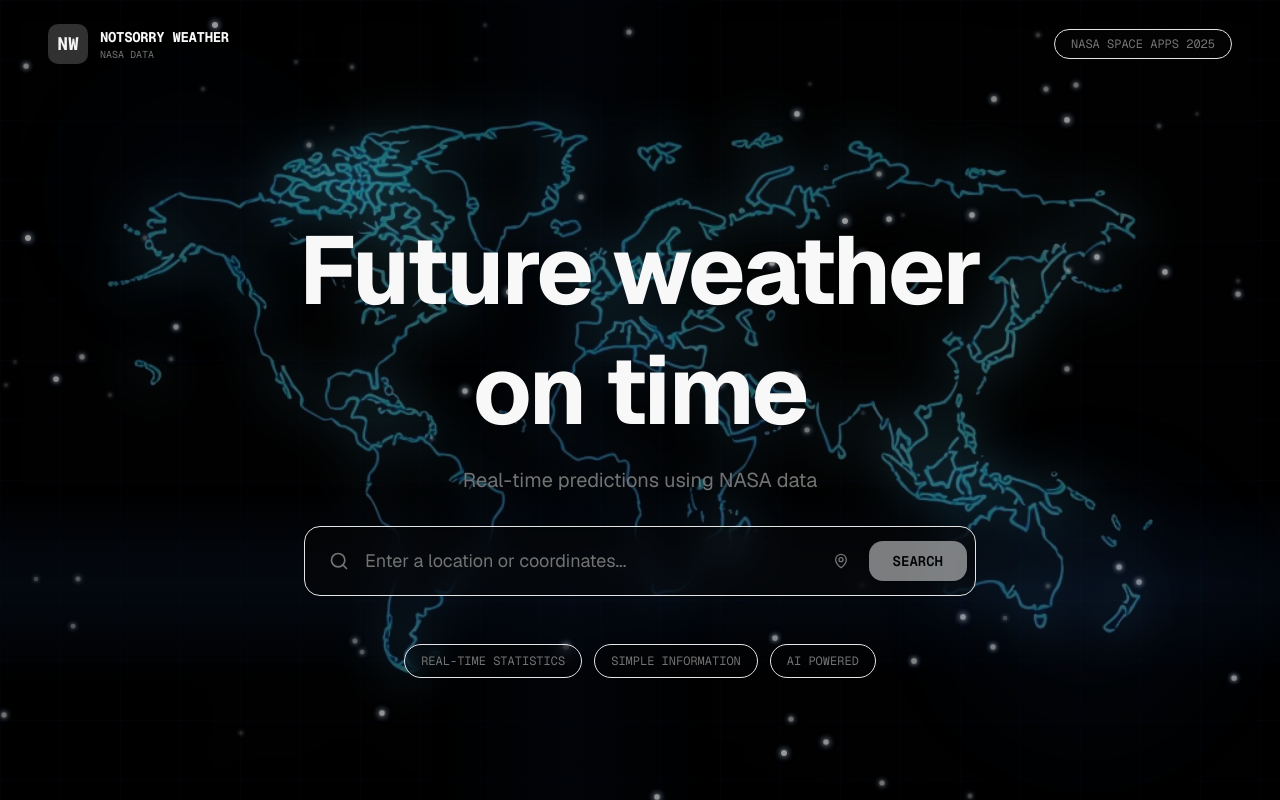
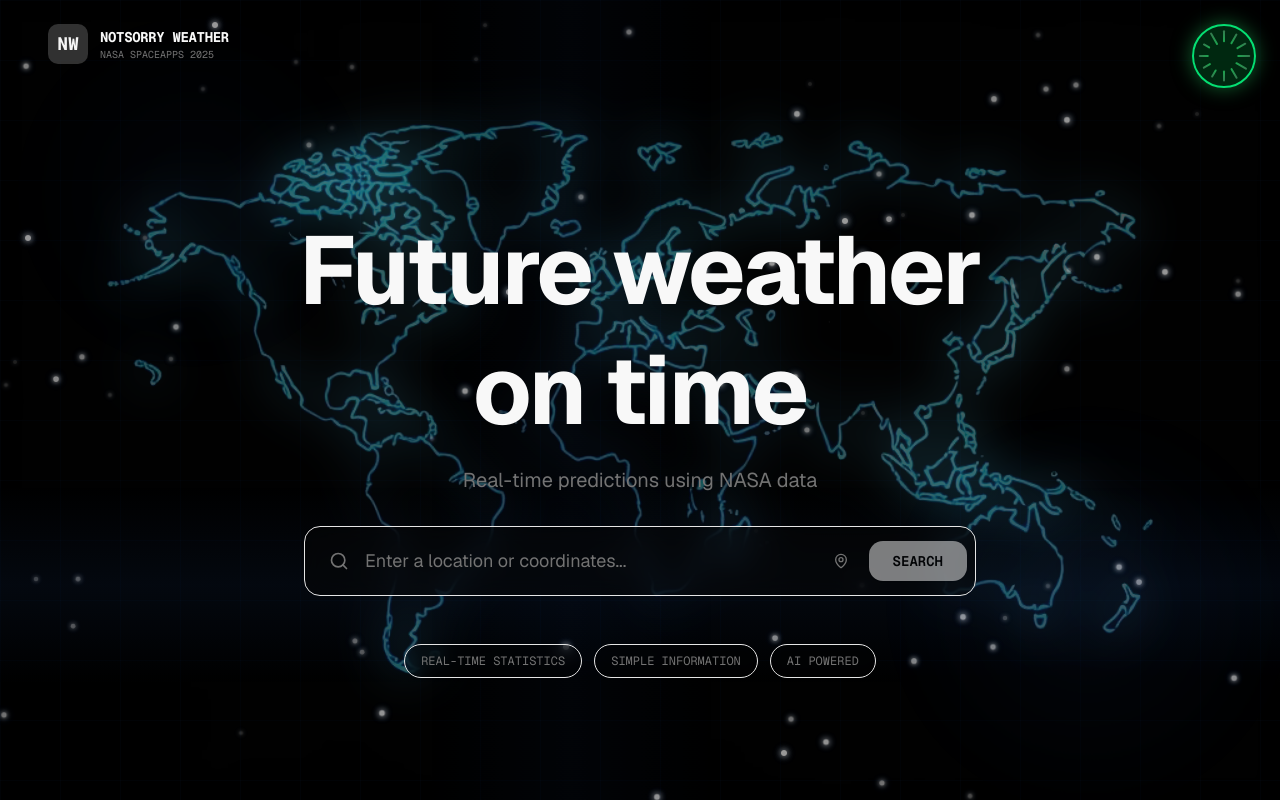
Before and after one commit to chipsentinel/NotSorry, a Next.js app: page / in a window 1280 px wide. Built offline with nearby package versions, Linux system fonts and the light colour scheme.

Commit message:
Viewmap and ai UI

```diff
--- a/app/layout.tsx
+++ b/app/layout.tsx
@@ -3,6 +3,7 @@ import type { Metadata } from "next";
 import { GeistSans } from "geist/font/sans";
 import { GeistMono } from "geist/font/mono";
 import { Suspense } from "react";
+import { AIAssistant } from "@/components/ai-assistant";
 import "./globals.css";
 
 export const metadata: Metadata = {
@@ -18,6 +19,7 @@ export default function RootLayout({ children }) {
         className={`font-sans ${GeistSans.variable} ${GeistMono.variable} antialiased`}
       >
         <Suspense fallback={null}>{children}</Suspense>
+        <AIAssistant />
       </body>
     </html>
   );
--- a/app/page.js
+++ b/app/page.js
@@ -15,16 +15,17 @@ export default function Home() {
     setSelectedLocation(location);
     setView("loading");
     // URL de la NASA POWER API para climatología (temperatura 2m en Madrid)
-const url = "https://power.larc.nasa.gov/api/temporal/climatology/point?parameters=T2M&community=AG&longitude=-3.7038&latitude=40.4168&format=JSON";
+    const url =
+      "https://power.larc.nasa.gov/api/temporal/climatology/point?parameters=T2M&community=AG&longitude=-3.7038&latitude=40.4168&format=JSON";
 
     fetch(url)
-  .then(response => {
+      .then((response) => {
         if (!response.ok) {
           throw new Error("Error en la respuesta de la NASA POWER API");
         }
         return response.json();
       })
-  .then(data => {
+      .then((data) => {
         // Los datos vienen en data.properties.parameter.T2M
         const temps = data.properties.parameter.T2M;
         console.log("Climatología de temperatura media (°C) en Madrid:");
@@ -32,7 +33,7 @@ fetch(url)
           console.log(`${mes}: ${valor.toFixed(2)} °C`);
         });
       })
-  .catch(error => {
+      .catch((error) => {
         console.error("Hubo un problema con la API:", error);
       });
 
@@ -87,15 +88,9 @@ fetch(url)
               NOTSORRY WEATHER
             </h1>
             <p className="font-mono text-[10px] text-muted-foreground">
-              NASA DATA
+              NASA SPACEAPPS 2025
             </p>
           </div>
-        </div>
-
-        <div className="rounded-full border border-border bg-card/50 px-4 py-1.5 backdrop-blur-sm">
-          <p className="font-mono text-xs text-muted-foreground">
-            NASA SPACE APPS 2025
-          </p>
         </div>
       </header>
 
--- /dev/null
+++ b/components/ai-assistant.tsx
@@ -0,0 +1,182 @@
+"use client"
+
+import { useState, useEffect } from "react"
+import { Volume2, VolumeX } from "lucide-react"
+
+type AIState = "listening" | "speaking" | "idle"
+
+export function AIAssistant() {
+  const [aiState, setAIState] = useState<AIState>("idle")
+  const [isMuted, setIsMuted] = useState(false)
+  const [isHovered, setIsHovered] = useState(false)
+  const [bars, setBars] = useState<number[]>(Array(12).fill(0))
+
+  useEffect(() => {
+    const stateInterval = setInterval(() => {
+      setAIState((prev) => {
+        if (prev === "idle") return "listening"
+        if (prev === "listening") return "speaking"
+        return "idle"
+      })
+    }, 4000)
+
+    return () => clearInterval(stateInterval)
+  }, [])
+
+  useEffect(() => {
+    const interval = setInterval(() => {
+      setBars((prev) =>
+        prev.map(() => {
+          if (aiState === "speaking") {
+            // High energy animation for speaking
+            return Math.random() * 100
+          } else if (aiState === "listening") {
+            // Medium energy animation for listening
+            return Math.random() * 60
+          } else {
+            // Gentle idle animation
+            return 20 + Math.random() * 20
+          }
+        }),
+      )
+    }, 50)
+
+    return () => clearInterval(interval)
+  }, [aiState])
+
+  const getStateColors = () => {
+    switch (aiState) {
+      case "speaking":
+        return {
+          border: "border-blue-400",
+          bg: "bg-blue-500/20",
+          shadow: "shadow-[0_0_20px_rgba(59,130,246,0.5)]",
+          text: "text-blue-300",
+        }
+      case "listening":
+        return {
+          border: "border-green-400",
+          bg: "bg-green-500/20",
+          shadow: "shadow-[0_0_20px_rgba(34,197,94,0.5)]",
+          text: "text-green-300",
+        }
+      default:
+        return {
+          border: "border-blue-500/40",
+          bg: "bg-slate-900/80",
+          shadow: "",
+          text: "text-blue-400/70",
+        }
+    }
+  }
+
+  const colors = getStateColors()
+
+  return (
+    <div
+      className="fixed right-6 top-6 z-50"
+      onMouseEnter={() => setIsHovered(true)}
+      onMouseLeave={() => setIsHovered(false)}
+    >
+      <div className="relative">
+        <div
+          className={`relative transition-all duration-300 ${
+            isHovered
+              ? "rounded-2xl border-2 bg-slate-900/95 backdrop-blur-xl p-4 shadow-xl w-64"
+              : `h-16 w-16 rounded-full border-2 ${colors.border} ${colors.bg} ${colors.shadow} backdrop-blur-xl`
+          }`}
+        >
+          {/* Circular waveform bars - only show when not hovered */}
+          {!isHovered && (
+            <div className="absolute inset-0 rounded-full overflow-hidden">
+              {bars.map((height, index) => {
+                const angle = (index / bars.length) * 2 * Math.PI
+                const radius = 20
+                const x = Math.cos(angle) * radius
+                const y = Math.sin(angle) * radius
+                const barHeight = 8 + (height / 100) * 12
+
+                return (
+                  <div
+                    key={index}
+                    className="absolute left-1/2 top-1/2"
+                    style={{
+                      transform: `translate(-50%, -50%) translate(${x}px, ${y}px) rotate(${(angle * 180) / Math.PI + 90}deg)`,
+                      width: "2px",
+                      height: `${barHeight}px`,
+                      background:
+                        aiState === "speaking"
+                          ? `linear-gradient(to top, rgba(59, 130, 246, 0.8), rgba(147, 197, 253, 0.4))`
+                          : aiState === "listening"
+                            ? `linear-gradient(to top, rgba(34, 197, 94, 0.8), rgba(134, 239, 172, 0.4))`
+                            : `linear-gradient(to top, rgba(59, 130, 246, 0.5), rgba(147, 197, 253, 0.2))`,
+                      borderRadius: "1px",
+                      transition: "height 0.05s ease-out",
+                    }}
+                  />
+                )
+              })}
+            </div>
+          )}
+
+          {isHovered ? (
+            <div className="space-y-3">
+              <div className="flex items-center justify-between">
+                <div>
+                  <h3 className="font-mono text-sm font-semibold text-blue-200">AI Assistant</h3>
+                  <p className={`font-mono text-xs ${colors.text} capitalize`}>{aiState}...</p>
+                </div>
+                <div
+                  className={`h-3 w-3 rounded-full ${
+                    aiState === "speaking"
+                      ? "bg-blue-400 animate-pulse"
+                      : aiState === "listening"
+                        ? "bg-green-400 animate-pulse"
+                        : "bg-blue-400/50"
+                  }`}
+                />
+              </div>
+
+              {/* Horizontal waveform for card view */}
+              <div className="flex items-center justify-center gap-1 h-12">
+                {bars.map((height, index) => (
+                  <div
+                    key={index}
+                    className="w-1 rounded-full transition-all duration-75"
+                    style={{
+                      height: `${20 + (height / 100) * 32}px`,
+                      background:
+                        aiState === "speaking"
+                          ? `linear-gradient(to top, rgba(59, 130, 246, 0.8), rgba(147, 197, 253, 0.4))`
+                          : aiState === "listening"
+                            ? `linear-gradient(to top, rgba(34, 197, 94, 0.8), rgba(134, 239, 172, 0.4))`
+                            : `linear-gradient(to top, rgba(59, 130, 246, 0.5), rgba(147, 197, 253, 0.2))`,
+                    }}
+                  />
+                ))}
+              </div>
+
+              {/* Mute button */}
+              <button
+                onClick={() => setIsMuted(!isMuted)}
+                className="w-full flex items-center justify-center gap-2 rounded-lg px-3 py-2 text-sm text-blue-200 transition-colors hover:bg-blue-500/20 hover:text-blue-100 border border-blue-500/30"
+              >
+                {isMuted ? (
+                  <>
+                    <VolumeX className="h-4 w-4" />
+                    <span className="font-mono text-xs">Unmute</span>
+                  </>
+                ) : (
+                  <>
+                    <Volume2 className="h-4 w-4" />
+                    <span className="font-mono text-xs">Mute</span>
+                  </>
+                )}
+              </button>
+            </div>
+          ) : null}
+        </div>
+      </div>
+    </div>
+  )
+}
```
Also changed, not shown: components/map-view.tsx (+59 -7 lines). Lines whose indentation alone changed are shown as unchanged.
